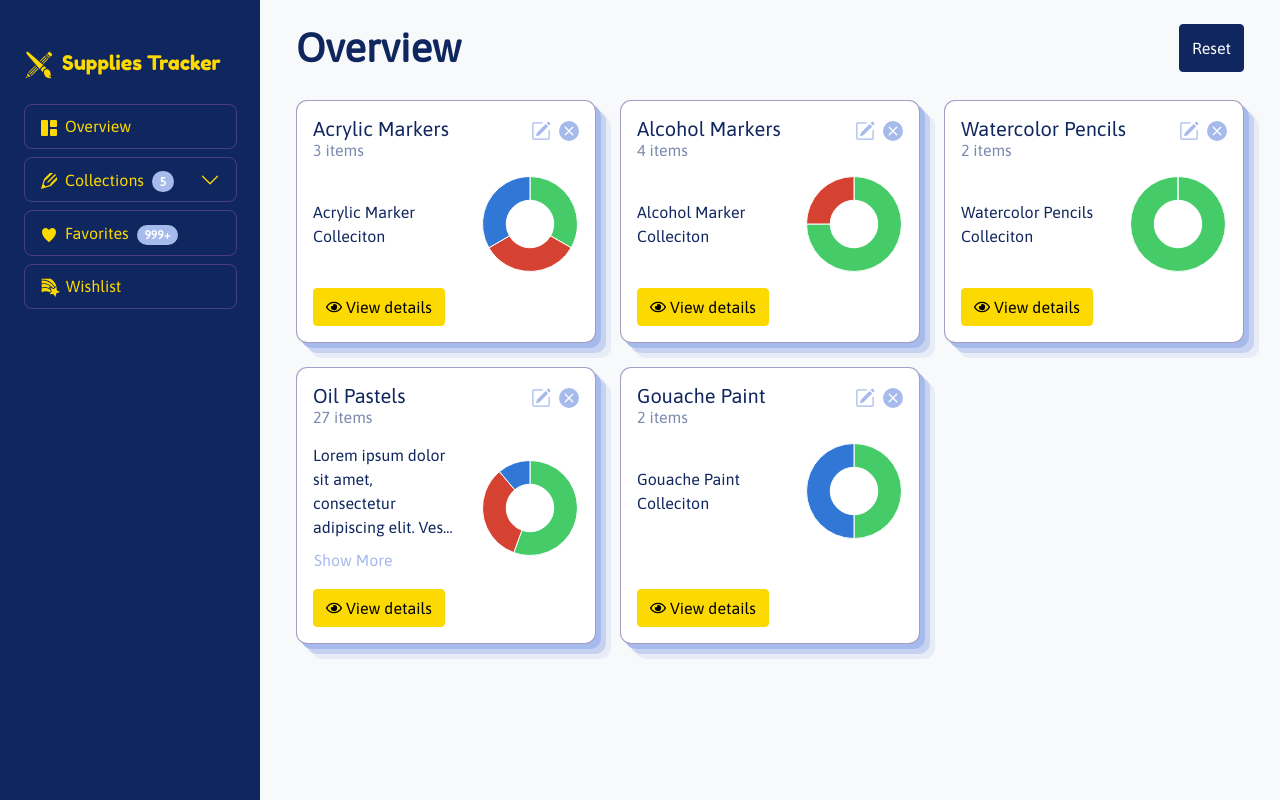
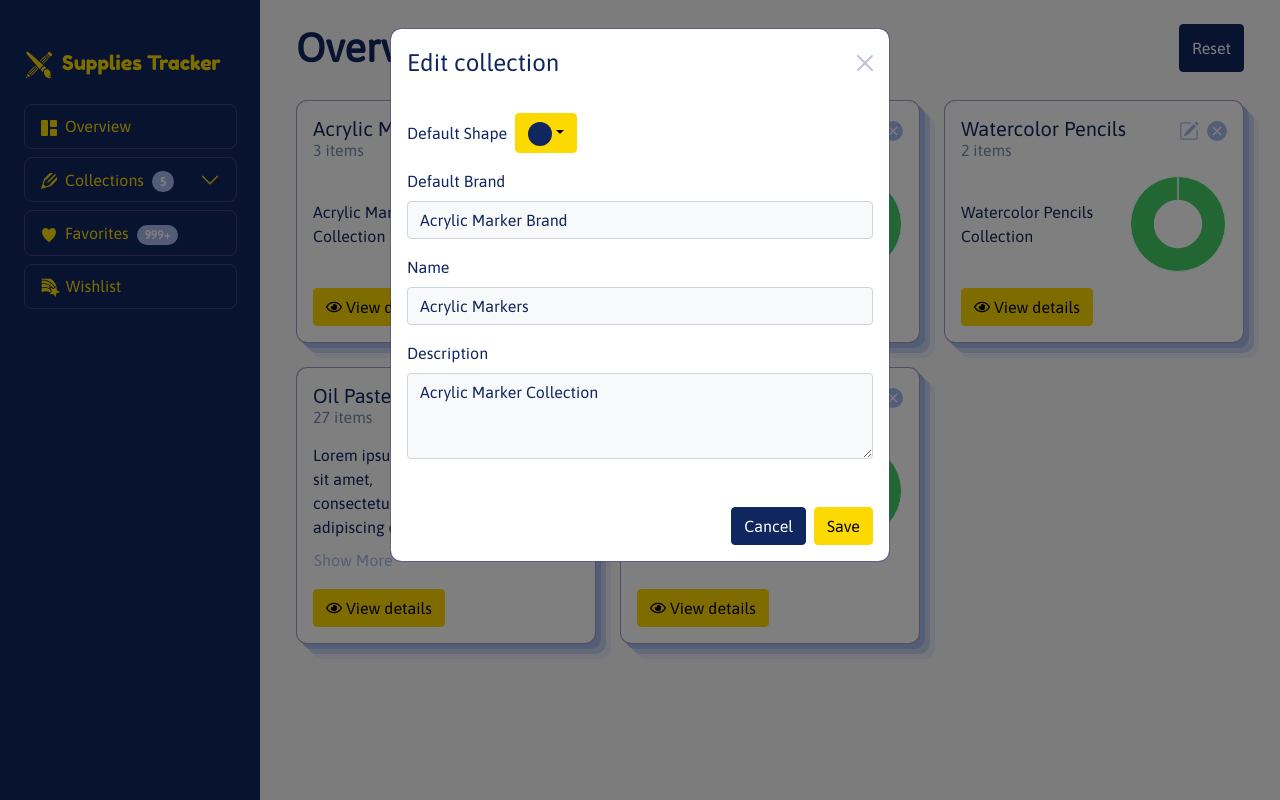
Before and after one commit to YoanaIvanova/suppliestracker-reactjs, a React (Create React App) app: page / in a window 1280 px wide. Both pictures are taken after a click on the icon 540 px from the left and 130 px from the top of the page. Built offline with nearby package versions, Linux system fonts and the light colour scheme; a web font is replaced by a local one.

Commit message:
Add CollectionForm and edit collection modal

```diff
--- a/public/data/demo.json
+++ b/public/data/demo.json
@@ -3,8 +3,9 @@
     {
       "id": 1,
       "name": "Acrylic Markers",
-      "description": "Acrylic Marker Colleciton",
+      "description": "Acrylic Marker Collection",
       "defaultItemShape": "CIRCLE",
+      "defaultBrand": "Acrylic Marker Brand",
       "items": [
         {
           "id": 1,
@@ -13,7 +14,6 @@
           "color": "#DC143C",
           "colorName": "Red",
           "colorCode": "R00",
-          "shape": "HEXAGON_DOT",
           "status": "OWN",
           "qty": 1
         },
@@ -24,7 +24,6 @@
           "color": "#FFFF66",
           "colorName": "Yellow",
           "colorCode": "Y01",
-          "shape": "CIRCLE",
           "status": "WANT"
         },
         {
@@ -34,7 +33,6 @@
           "color": "#1E90FF",
           "colorName": "Blue",
           "colorCode": "B004",
-          "shape": "CIRCLE",
           "status": "DO_NOT_WANT"
         }
       ]
@@ -42,8 +40,9 @@
     {
       "id": 2,
       "name": "Alcohol Markers",
-      "description": "Alcohol Marker Colleciton",
+      "description": "Alcohol Marker Collection",
       "defaultItemShape": "MARKER_CAP_1",
+      "defaultBrand": "Alcohol Marker Brand",
       "items": [
         {
           "id": 1,
@@ -92,8 +91,9 @@
     {
       "id": 3,
       "name": "Watercolor Pencils",
-      "description": "Watercolor Pencils Colleciton",
-      "defaultItemShape": "CIRCLE",
+      "description": "Watercolor Pencils Collection",
+      "defaultItemShape": "CIRCLE_DOT",
+      "defaultBrand": "Watercolor Pencils Brand",
       "items": [
         {
           "id": 1,
@@ -102,7 +102,6 @@
           "color": "#FF69B4",
           "colorName": "Pink",
           "colorCode": "P02",
-          "shape": "CIRCLE",
           "status": "OWN",
           "qty": 1
         },
@@ -113,7 +112,7 @@
           "color": "#8B4513",
           "colorName": "Brown",
           "colorCode": "BR400",
-          "shape": "CIRCLE_DOT",
+          "shape": "CIRCLE",
           "status": "OWN",
           "qty": 1
         }
@@ -123,7 +122,8 @@
       "id": 4,
       "name": "Oil Pastels",
       "description": "Lorem ipsum dolor sit amet, consectetur adipiscing elit. Vestibulum semper tincidunt diam, eu scelerisque arcu suscipit sed. Aliquam consectetur, ante eget lacinia euismod, ipsum mauris pretium tortor, a euismod nulla nulla sit amet felis.",
-      "defaultItemShape": "CIRCLE",
+      "defaultItemShape": "SQUARE",
+      "defaultBrand": "Oil Pastels Brand",
       "items": [
         {
           "id": 1,
@@ -132,7 +132,6 @@
           "color": "#DC143C",
           "colorName": "Red",
           "colorCode": "R00",
-          "shape": "CIRCLE",
           "status": "OWN",
           "qty": 1
         },
@@ -163,7 +162,6 @@
           "color": "#FFEBCD",
           "colorName": "Blanched almond",
           "colorCode": "BR000",
-          "shape": "CIRCLE",
           "status": "OWN",
           "qty": 1
         },
@@ -174,7 +172,6 @@
           "color": "#E30022",
           "colorName": "Cadmium Red",
           "colorCode": "VR67",
-          "shape": "CIRCLE",
           "status": "DO_NOT_WANT"
         },
         {
@@ -184,7 +181,6 @@
           "color": "#7CFC00",
           "colorName": "Green",
           "colorCode": "GR07",
-          "shape": "SQUARE",
           "status": "OWN",
           "qty": 4
         },
@@ -195,7 +191,7 @@
           "color": "#9370DB",
           "colorName": "Purple",
           "colorCode": "PU2",
-          "shape": "SQUARE",
+          "shape": "HEXAGON",
           "status": "OWN",
           "qty": 1
         },
@@ -206,7 +202,6 @@
           "color": "#ADF022",
           "colorName": "Fluorescent Yellow Green",
           "colorCode": "Y01",
-          "shape": "CIRCLE",
           "status": "WANT"
         },
         {
@@ -216,7 +211,6 @@
           "color": "#FF69B4",
           "colorName": "Pink",
           "colorCode": "P02",
-          "shape": "CIRCLE",
           "status": "OWN",
           "qty": 1
         },
@@ -238,7 +232,6 @@
           "color": "#1E90FF",
           "colorName": "Blue",
           "colorCode": "B004",
-          "shape": "CIRCLE",
           "status": "WANT"
         },
         {
@@ -248,7 +241,6 @@
           "color": "#FF7F50",
           "colorName": "Orange",
           "colorCode": "YR58",
-          "shape": "CIRCLE",
           "status": "WANT"
         },
         {
@@ -258,7 +250,6 @@
           "color": "#8B4513",
           "colorName": "Brown",
           "colorCode": "BR400",
-          "shape": "CIRCLE",
           "status": "OWN",
           "qty": 1
         },
@@ -279,7 +270,6 @@
           "color": "#7CFC00",
           "colorName": "Green",
           "colorCode": "GR07",
-          "shape": "SQUARE",
           "status": "OWN",
           "qty": 1
         },
@@ -290,7 +280,6 @@
           "color": "#013220",
           "colorName": "Dark green",
           "colorCode": "PU2",
-          "shape": "SQUARE",
           "status": "OWN",
           "qty": 1
         },
@@ -301,7 +290,6 @@
           "color": "#FFFF66",
           "colorName": "Yellow",
           "colorCode": "Y01",
-          "shape": "CIRCLE",
           "status": "WANT"
         },
         {
@@ -311,7 +299,6 @@
           "color": "#FF69B4",
           "colorName": "Pink",
           "colorCode": "P02",
-          "shape": "CIRCLE",
           "status": "OWN",
           "qty": 1
         },
@@ -333,7 +320,6 @@
           "color": "#1E90FF",
           "colorName": "Blue",
           "colorCode": "B004",
-          "shape": "CIRCLE",
           "status": "WANT"
         },
         {
@@ -343,7 +329,6 @@
           "color": "#8F00FF",
           "colorName": "Electric violet",
           "colorCode": "EV02",
-          "shape": "CIRCLE",
           "status": "WANT"
         },
         {
@@ -364,7 +349,6 @@
           "color": "#FA8072",
           "colorName": "Salmon",
           "colorCode": "VR67",
-          "shape": "CIRCLE",
           "status": "DO_NOT_WANT"
         },
         {
@@ -374,7 +358,7 @@
           "color": "#7CFC00",
           "colorName": "Green",
           "colorCode": "GR07",
-          "shape": "ELLIPSE",
+          "shape": "CIRCLE",
           "status": "OWN",
           "qty": 1
         },
@@ -385,7 +369,6 @@
           "color": "#9370DB",
           "colorName": "Purple",
           "colorCode": "PU2",
-          "shape": "SQUARE",
           "status": "OWN",
           "qty": 1
         },
@@ -396,7 +379,6 @@
           "color": "#ADF022",
           "colorName": "FluorescentYellowGreen255",
           "colorCode": "FYG938",
-          "shape": "CIRCLE",
           "status": "WANT"
         },
         {
@@ -406,7 +388,6 @@
           "color": "#FF69B4",
           "colorName": "Pink",
           "colorCode": "P02",
-          "shape": "CIRCLE",
           "status": "OWN",
           "qty": 1
         }
@@ -415,8 +396,9 @@
     {
       "id": 5,
       "name": "Gouache Paint",
-      "description": "Gouache Paint Colleciton",
-      "defaultItemShape": "SQUARE",
+      "description": "Gouache Paint Collection",
+      "defaultItemShape": "TRIANGLE",
+      "defaultBrand": "Gouache Paint Brand",
       "items": [
         {
           "id": 1,
@@ -425,7 +407,6 @@
           "color": "#FFFF66",
           "colorName": "Yellow",
           "colorCode": "Y01",
-          "shape": "SQUARE",
           "status": "OWN",
           "qty": 1
         },
@@ -436,7 +417,6 @@
           "color": "#8B4513",
           "colorName": "Brown",
           "colorCode": "BR400",
-          "shape": "HEXAGON_DOT",
           "status": "DO_NOT_WANT"
         }
       ]
--- a/src/components/CollectionCard.js
+++ b/src/components/CollectionCard.js
@@ -6,10 +6,12 @@ import { BsXCircleFill, BsPencilSquare } from "react-icons/bs";
 
 import { CollectionsContext } from "../providers/CollectionsProvider";
 import CollectionStatusChart from "./CollectionStatusChart";
+import CollectionForm from "./CollectionForm";
 
 const CollectionCard = (props) => {
   const [showMore, setShowMore] = useState(false);
   const [showDeleteModal, setShowDeleteModal] = useState(false);
+  const [showEditModal, setShowEditModal] = useState(false);
 
   const collectionsContext = useContext(CollectionsContext);
   const truncateLength = 60;
@@ -29,13 +31,19 @@ const CollectionCard = (props) => {
   const handleDeleteModalClose = () => setShowDeleteModal(false);
   const handleDeleteModalShow = () => setShowDeleteModal(true);
 
+  const handleEditModalClose = () => setShowEditModal(false);
+  const handleEditModalShow = () => setShowEditModal(true);
+
   return (
     <Card className="collection-card w-100">
       <Card.Body className="d-flex flex-column">
         <Card.Title className="mb-1 d-flex justify-content-between">
           <div className="title">{props.collection.name}</div>
           <div className="actions">
-            <BsPencilSquare className="icon me-2" />
+            <BsPencilSquare
+              className="icon me-2"
+              onClick={handleEditModalShow}
+            />
             <BsXCircleFill className="icon" onClick={handleDeleteModalShow} />
           </div>
         </Card.Title>
@@ -88,7 +96,9 @@ const CollectionCard = (props) => {
         </Link>
 
         <Modal show={showDeleteModal} onHide={handleDeleteModalClose}>
-          <Modal.Header closeButton></Modal.Header>
+          <Modal.Header closeButton>
+            <Modal.Title>Remove collection</Modal.Title>
+          </Modal.Header>
           <Modal.Body>
             Are you sure you want to delete this collection?
           </Modal.Body>
@@ -108,6 +118,28 @@ const CollectionCard = (props) => {
             </Button>
           </Modal.Footer>
         </Modal>
+
+        <Modal show={showEditModal} onHide={handleEditModalClose}>
+          <Modal.Header closeButton>
+            <Modal.Title>Edit collection</Modal.Title>
+          </Modal.Header>
+          <Modal.Body>
+            <CollectionForm collection={props.collection} />
+          </Modal.Body>
+          <Modal.Footer>
+            <Button variant="primary" onClick={handleEditModalClose}>
+              Cancel
+            </Button>
+            <Button
+              variant="secondary"
+              type="submit"
+              form="collection-form"
+              onClick={() => handleEditModalClose()}
+            >
+              Save
+            </Button>
+          </Modal.Footer>
+        </Modal>
       </Card.Body>
     </Card>
   );
--- /dev/null
+++ b/src/components/CollectionForm.js
@@ -0,0 +1,117 @@
+import { useState, useContext } from "react";
+import { Form, Dropdown } from "react-bootstrap";
+
+import { shapeIconMap } from "../utils/CollectionsHelper";
+import { CollectionsContext } from "../providers/CollectionsProvider";
+
+const CollectionForm = (props) => {
+  const [name, setName] = useState(props.collection?.name);
+  const [description, setDescription] = useState(props.collection?.description);
+  const [defaultItemShape, setDefaultItemShape] = useState(
+    props.collection?.defaultItemShape
+  );
+  const [defaultBrand, setDefaultBrand] = useState(
+    props.collection?.defaultBrand
+  );
+
+  const collectionsContext = useContext(CollectionsContext);
+
+  const shapeOptions = [];
+  [...shapeIconMap.keys()].forEach((key, index) => {
+    let TagName = shapeIconMap.get(key);
+    shapeOptions.push(
+      <Dropdown.Item key={index} eventKey={key}>
+        <TagName
+          size="1.5em"
+          color="var(--bs-primary)"
+          style={{
+            transform: `${key === "ELLIPSE" ? "scale(1.4, 0.8)" : "none"}`,
+          }}
+        />
+      </Dropdown.Item>
+    );
+  });
+
+  const getShapeItemComponent = (key) => {
+    let TagName = shapeIconMap.get(key);
+    return (
+      <TagName
+        size="1.5em"
+        color="var(--bs-primary)"
+        style={{
+          transform: `${key === "ELLIPSE" ? "scale(1.4, 0.8)" : "none"}`,
+        }}
+      />
+    );
+  };
+
+  const handleSubmitCollectionForm = () => {
+    const collection = {
+      id: props.collection?.id,
+      name: name,
+      description: description,
+      defaultItemShape: defaultItemShape,
+      defaultBrand: defaultBrand,
+    };
+
+    collectionsContext.addEditCollection(collection);
+  };
+
+  return (
+    <Form
+      id="collection-form"
+      onSubmit={(e) => {
+        e.preventDefault();
+        handleSubmitCollectionForm();
+      }}
+    >
+      <Form.Group
+        className="mb-3 d-flex align-items-center"
+        controlId="collectionForm.defaultItemShape"
+      >
+        <Form.Label className="mb-0 me-2">Default Shape</Form.Label>
+        <Dropdown
+          className="shape-dropdown"
+          onSelect={(key) => {
+            setDefaultItemShape(key);
+          }}
+        >
+          <Dropdown.Toggle variant="secondary" id="dropdown-basic">
+            {getShapeItemComponent(defaultItemShape)}
+          </Dropdown.Toggle>
+
+          <Dropdown.Menu>{shapeOptions}</Dropdown.Menu>
+        </Dropdown>
+      </Form.Group>
+      <Form.Group className="mb-3" controlId="collectionForm.defaultBrand">
+        <Form.Label>Default Brand</Form.Label>
+        <Form.Control
+          type="text"
+          placeholder="Default Brand"
+          defaultValue={defaultBrand}
+          onChange={(e) => setDefaultBrand(e.target.value)}
+        />
+      </Form.Group>
+      <Form.Group className="mb-3" controlId="collectionForm.name">
+        <Form.Label>Name</Form.Label>
+        <Form.Control
+          type="text"
+          placeholder="Name"
+          defaultValue={name}
+          onChange={(e) => setName(e.target.value)}
+        />
+      </Form.Group>
+      <Form.Group className="mb-3" controlId="collectionForm.description">
+        <Form.Label>Description</Form.Label>
+        <Form.Control
+          as="textarea"
+          rows={3}
+          defaultValue={description}
+          onChange={(e) => setDescription(e.target.value)}
+        />
+      </Form.Group>
+    </Form>
+  );
+};
+
+export default CollectionForm;
--- a/src/components/CollectionItem.js
+++ b/src/components/CollectionItem.js
@@ -113,7 +113,9 @@ const CollectionItem = (props) => {
         </div>
 
         <Modal show={showDeleteModal} onHide={handleDeleteModalClose}>
-          <Modal.Header closeButton></Modal.Header>
+          <Modal.Header closeButton>
+            <Modal.Title>Remove item</Modal.Title>
+          </Modal.Header>
           <Modal.Body>Are you sure you want to delete this item?</Modal.Body>
           <Modal.Footer>
             <Button variant="primary" onClick={handleDeleteModalClose}>
--- a/src/scss/_custom.scss
+++ b/src/scss/_custom.scss
@@ -43,8 +43,11 @@ $grid-breakpoints: (
 );
 $grid-row-columns: 16;
 
-//Modal
+// Modal
 $modal-header-border-width: 0;
 $modal-footer-border-width: 0;
 $modal-content-border-radius: 0.7rem;
 $modal-content-border-color: rgba($outline, 0.5);
+
+// Other variables
+$dropdown-min-width: 0;
--- a/src/utils/CollectionsHelper.js
+++ b/src/utils/CollectionsHelper.js
@@ -1,3 +1,32 @@
+import {
+  BsCircleFill,
+  BsRecordCircle,
+  BsSquareFill,
+  BsTriangleFill,
+  BsHexagonFill,
+  BsNutFill,
+} from "react-icons/bs";
+import {
+  GiAbstract039,
+  GiAbstract069,
+  GiAbstract091,
+  GiAbstract103,
+} from "react-icons/gi";
+
+export const shapeIconMap = new Map([
+  ["CIRCLE", BsCircleFill],
+  ["ELLIPSE", BsCircleFill],
+  ["CIRCLE_DOT", BsRecordCircle],
+  ["SQUARE", BsSquareFill],
+  ["TRIANGLE", BsTriangleFill],
+  ["HEXAGON", BsHexagonFill],
+  ["HEXAGON_DOT", BsNutFill],
+  ["MARKER_CAP_1", GiAbstract091],
+  ["MARKER_CAP_2", GiAbstract069],
+  ["MARKER_CAP_3", GiAbstract103],
+  ["MARKER_CAP_4", GiAbstract039],
+]);
+
 export const initCollections = (setCollections) => {
   const collectionsJson = localStorage.getItem("collections");
 
```
Also changed, not shown: src/providers/CollectionsProvider.js (+28 -0 lines).
